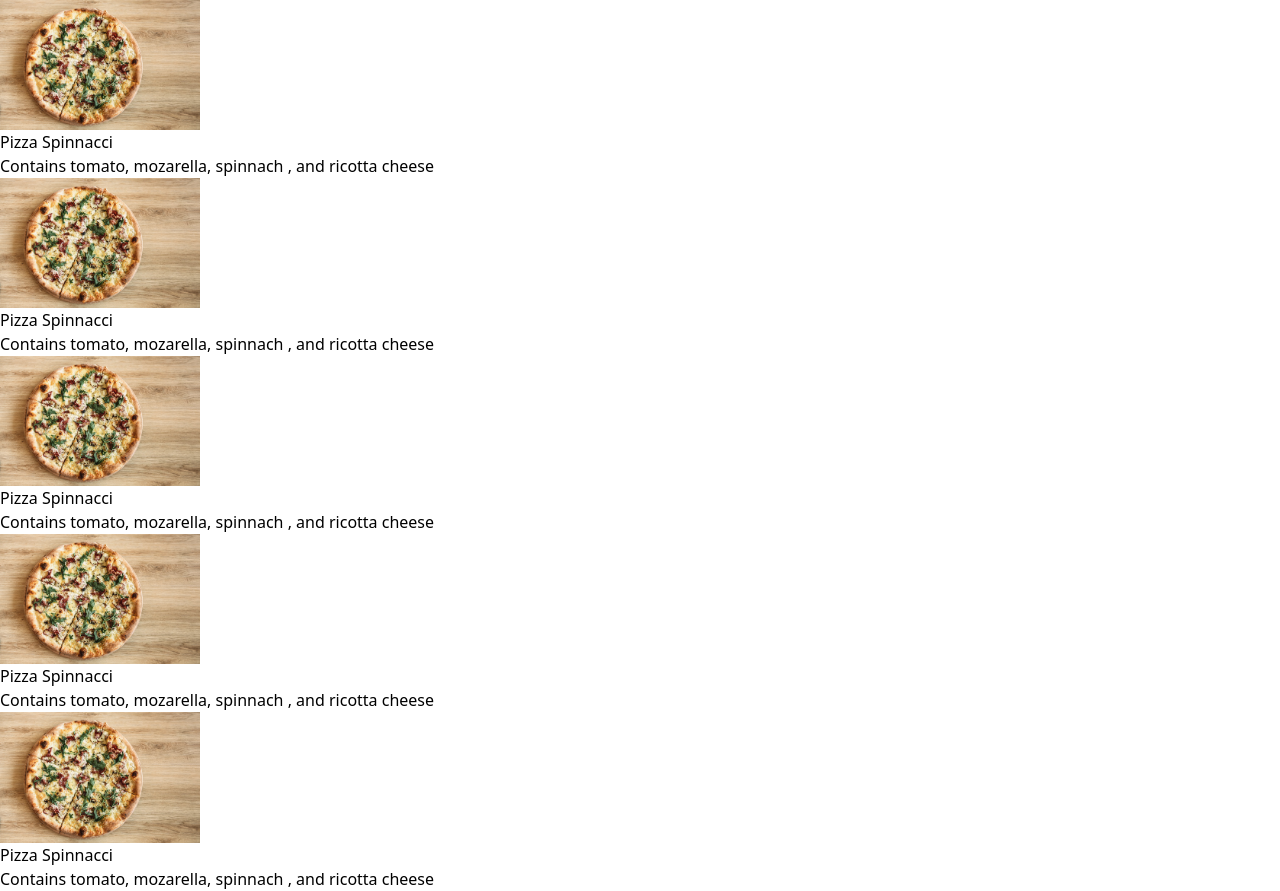
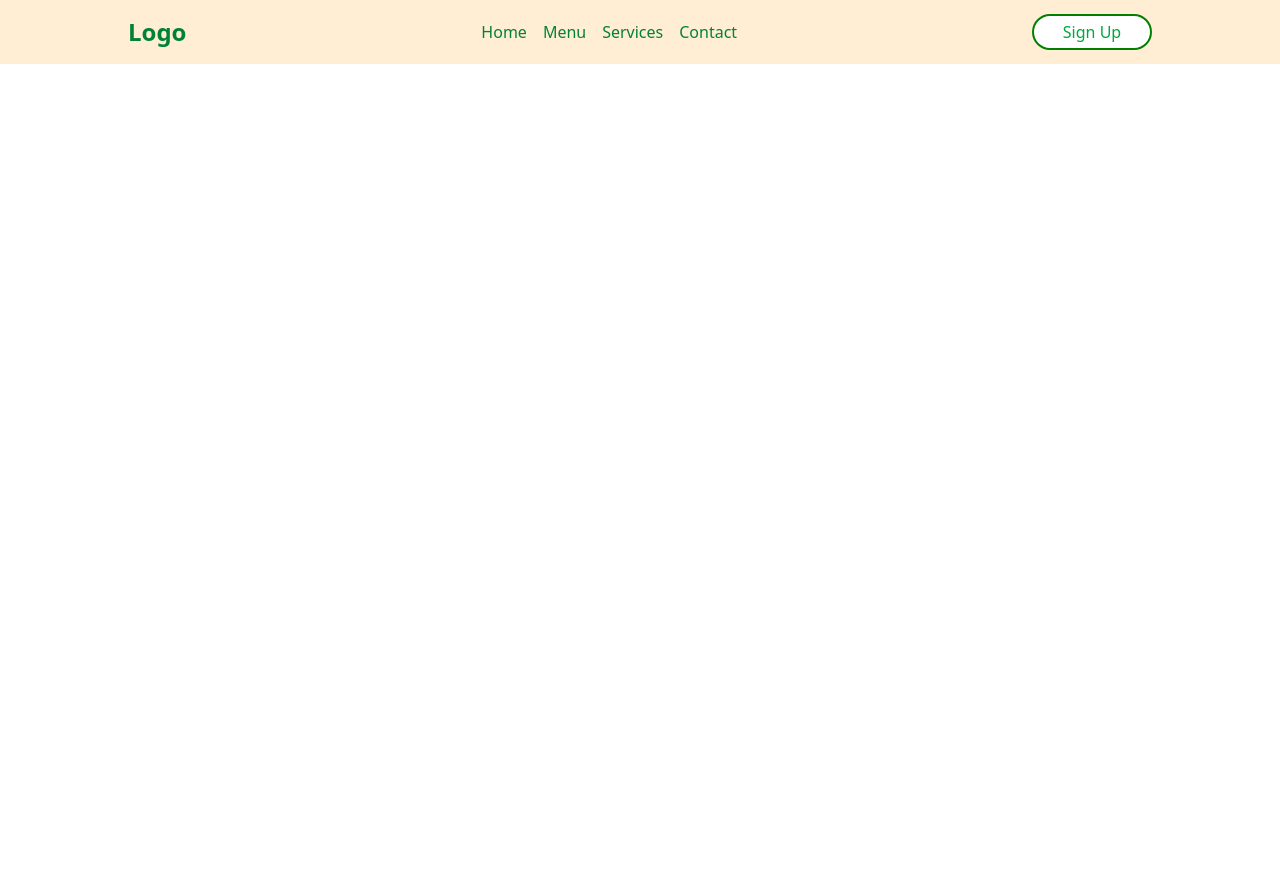
Before and after one commit to MashobTechie/ReactClass, a React (Vite) app: page / in a window 1280 px wide. After the commit the page ends 800 px from the top, so only its background shows below. Built offline with nearby package versions, Linux system fonts and the light colour scheme.

Commit message:
added Navbar to Pizza Menu landing page

```diff
--- a/src/App.jsx
+++ b/src/App.jsx
@@ -8,14 +8,9 @@ function App() {
   return (
     <>
 
-      {/* <Home/> */}
-      {/* <About/> */}
+      <Home/>
 
-      <ProductCard />
-      <ProductCard />
-      <ProductCard />
-      <ProductCard />
-      <ProductCard />
+
 
     </>
 
--- a/src/components/Navbar.jsx
+++ b/src/components/Navbar.jsx
@@ -2,21 +2,30 @@ import React from 'react'
 
 const Navbar = () => {
     return (
-        <section className='flex justify-center items-center h-16 bg-gray-800'>
-            <nav className='flex justify-between items-center bg-gray-500 w-4/5 text-white m-0  '>
+        <section className='flex justify-center items-center h-16 bg-orange-100'>
+            <nav className='flex justify-between items-center w-4/5 text-green-700  m-0 bg-transparent'>
                 <div className='flex items-center'>
-                    <h2 className='text-2xl'>New React</h2>
+                    <h2 className='text-2xl font-bold'>Logo</h2>
                 </div>
                 <div className='flex items-center gap-8'>
                     <ul className='flex gap-4'>
-                        <li>Home</li>
-                        <li>About</li>
-                        <li>Contact</li>
+                        <li className='hover:underline cursor-pointer'>Home</li>
+                        <li className='hover:underline cursor-pointer'>Menu</li>
+                        <li className='hover:underline cursor-pointer'>Services</li>
+                        <li className='hover:underline cursor-pointer'>Contact</li>
                     </ul>
-                    <div className='flex items-center gap-4'>
-                        <button className='p-4 bg-red-600 w-16'>Log In</button>
-                        <button className='p-4 bg-red-600 w-16'>SignUp</button>
-                    </div>
+
+                </div>
+
+                <div>
+                    <button className=' bg-white rounded   text-green-600 '
+                    style={{
+                        'border': '2px solid green',
+                        'borderRadius': '24px',
+                        'width': '120px',
+                        'padding': '4px ',
+                    }}
+                    >Sign Up</button>
                 </div>
             </nav>
         </section>
--- a/src/data.js
+++ b/src/data.js
@@ -1,56 +1,46 @@
-const products = [
+ const pizzaData = [
     {
-        id: 1,
-        name: "Wireless Earbuds",
-        description: "Noise-cancelling Bluetooth 5.0 with 30hr battery",
-        price: 89.99,
-        category: "Electronics",
-        image: "https://m.media-amazon.com/images/I/61+Q6Rhbu6L._AC_UF1000,1000_QL80_.jpg",
-        stock: 42,
-        rating: 4.5
+      name: "Focaccia",
+      ingredients: "Bread with italian olive oil and rosemary",
+      price: 6,
+      photoName: "pizzas/focaccia.jpg",
+      soldOut: false,
     },
     {
-        id: 2,
-        name: "Cotton T-Shirt",
-        description: "Premium organic cotton - Machine wash safe",
-        price: 19.99,
-        category: "Clothing",
-        image: "https://m.media-amazon.com/images/I/61-n5YHgOOL._AC_UY1100_.jpg",
-        stock: 87,
-        rating: 4.2
+      name: "Pizza Margherita",
+      ingredients: "Tomato and mozarella",
+      price: 10,
+      photoName: "pizzas/margherita.jpg",
+      soldOut: false,
     },
     {
-        id: 3,
-        name: "Smart Water Bottle",
-        description: "Self-cleaning 1L bottle with temperature display",
-        price: 49.95,
-        category: "Accessories",
-        image: "https://m.media-amazon.com/images/I/71Bdi5m-2RL._AC_UF1000,1000_QL80_.jpg",
-        stock: 15,
-        rating: 4.7
+      name: "Pizza Spinaci",
+      ingredients: "Tomato, mozarella, spinach, and ricotta cheese",
+      price: 12,
+      photoName: "pizzas/spinaci.jpg",
+      soldOut: false,
     },
     {
-        id: 4,
-        name: "Mechanical Keyboard",
-        description: "RGB gaming keyboard with blue switches",
-        price: 109.99,
-        category: "Electronics",
-        image: "https://m.media-amazon.com/images/I/81WcnNQhDvL._AC_UF1000,1000_QL80_.jpg",
-        stock: 23,
-        rating: 4.8
+      name: "Pizza Funghi",
+      ingredients: "Tomato, mozarella, mushrooms, and onion",
+      price: 12,
+      photoName: "pizzas/funghi.jpg",
+      soldOut: false,
     },
+    {
+      name: "Pizza Salamino",
+      ingredients: "Tomato, mozarella, and pepperoni",
+      price: 15,
+      photoName: "pizzas/salamino.jpg",
+      soldOut: true,
+    },
+    {
+      name: "Pizza Prosciutto",
+      ingredients: "Tomato, mozarella, ham, aragula, and burrata cheese",
+      price: 18,
+      photoName: "pizzas/prosciutto.jpg",
+      soldOut: false,
+    },
+  ];
 
-
-    {
-        id: 5,
-        name: "Yoga Mat",
-        description: "Non-slip 6mm thick mat with alignment markers",
-        price: 34.99,
-        category: "Fitness",
-        image: "https://m.media-amazon.com/images/I/81Lq9Y+1MIL._AC_UF1000,1000_QL80_.jpg",
-        stock: 56,
-        rating: 4.6
-    }
-];
-
-export default products;
+  export default pizzaData;
--- a/src/pages/Home.jsx
+++ b/src/pages/Home.jsx
@@ -11,4 +11,4 @@ const Home = () => {
     )
 }
 
-export default Home
+export default Home;
```
